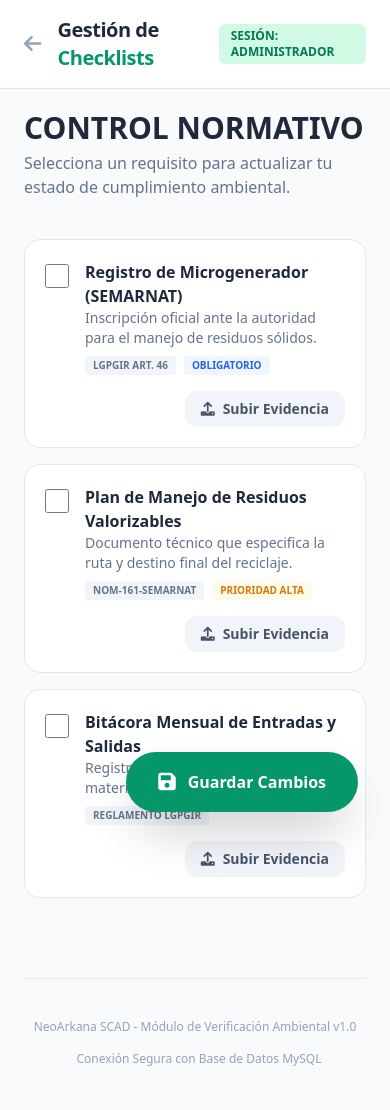
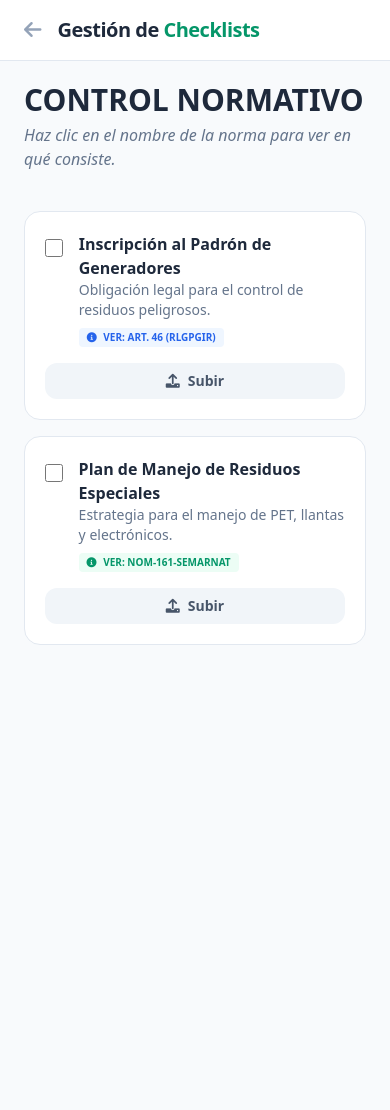
Before and after one commit to ylopz1509/scad-neoarkana, a plain HTML site: page checklists.html in a window 390 px wide. After the commit the page ends 844 px from the top, so only its background shows below. Drawn offline with nearby package versions, Linux system fonts and the light colour scheme.

Commit message:
agregue modales informativos para las normas de los checklists

```diff
--- a/checklists.html
+++ b/checklists.html
@@ -6,116 +6,120 @@
     <title>NeoArkana SCAD - Gestión de Cumplimiento</title>
     <script src="https://cdn.tailwindcss.com"></script>
     <link rel="stylesheet" href="https://cdnjs.cloudflare.com/ajax/libs/font-awesome/6.0.0/css/all.min.css">
+    <style>
+        .modal { transition: opacity 0.25s ease; }
+        body.modal-active { overflow-x: hidden; overflow-y: visible !important; }
+    </style>
 </head>
 <body class="bg-slate-50 font-sans">
+
+    <div id="infoModal" class="modal opacity-0 pointer-events-none fixed w-full h-full top-0 left-0 flex items-center justify-center z-50">
+        <div class="modal-overlay absolute w-full h-full bg-gray-900 opacity-50"></div>
+        <div class="modal-container bg-white w-11/12 md:max-w-md mx-auto rounded-3xl shadow-2xl z-50 overflow-y-auto">
+            <div class="modal-content py-6 text-left px-8">
+                <div class="flex justify-between items-center pb-3 border-b">
+                    <p class="text-2xl font-black text-emerald-600 uppercase tracking-tighter" id="modalTitle"></p>
+                    <div class="modal-close cursor-pointer z-50" onclick="toggleModal()">
+                        <i class="fas fa-times text-slate-400 hover:text-red-500"></i>
+                    </div>
+                </div>
+                <div id="modalBody" class="mt-4 text-slate-600 text-sm leading-relaxed space-y-3">
+                    </div>
+                <div class="flex justify-end pt-6">
+                    <button onclick="toggleModal()" class="px-6 py-2 bg-emerald-600 text-white font-bold rounded-xl hover:bg-emerald-700 transition-all">Entendido</button>
+                </div>
+            </div>
+        </div>
+    </div>
 
     <nav class="bg-white border-b border-slate-200 px-6 py-4">
         <div class="max-w-6xl mx-auto flex justify-between items-center">
             <div class="flex items-center gap-4">
-                <a href="index.html" class="text-slate-400 hover:text-emerald-600 transition-colors">
-                    <i class="fas fa-arrow-left text-xl"></i>
-                </a>
+                <a href="index.html" class="text-slate-400 hover:text-emerald-600 transition-colors"><i class="fas fa-arrow-left text-xl"></i></a>
                 <h1 class="text-xl font-bold text-slate-800 tracking-tight">Gestión de <span class="text-emerald-600">Checklists</span></h1>
-            </div>
-            <div class="flex gap-2">
-                <span class="bg-emerald-100 text-emerald-700 px-3 py-1 rounded-md text-xs font-bold uppercase">Sesión: Administrador</span>
             </div>
         </div>
     </nav>
 
     <main class="max-w-6xl mx-auto p-6 md:p-8">
-
         <div class="mb-10">
             <h2 class="text-3xl font-black text-slate-800 uppercase leading-none">Control Normativo</h2>
-            <p class="text-slate-500 mt-2">Selecciona un requisito para actualizar tu estado de cumplimiento ambiental.</p>
+            <p class="text-slate-500 mt-2 italic">Haz clic en el nombre de la norma para ver en qué consiste.</p>
         </div>
 
         <div class="grid gap-4">
-
-            <div class="bg-white border border-slate-200 rounded-2xl p-5 hover:border-emerald-300 transition-colors group">
+            <div class="bg-white border border-slate-200 rounded-2xl p-5 hover:border-emerald-300 transition-all">
                 <div class="flex flex-col md:flex-row md:items-center justify-between gap-4">
                     <div class="flex items-start gap-4">
-                        <div class="mt-1">
-                            <input type="checkbox" class="w-6 h-6 rounded border-slate-300 text-emerald-600 focus:ring-emerald-500 cursor-pointer">
-                        </div>
+                        <input type="checkbox" class="w-6 h-6 mt-1 rounded border-slate-300 text-emerald-600">
                         <div>
-                            <h3 class="font-bold text-slate-800 group-hover:text-emerald-700 transition-colors">Registro de Microgenerador (SEMARNAT)</h3>
-                            <p class="text-sm text-slate-500">Inscripción oficial ante la autoridad para el manejo de residuos sólidos.</p>
-                            <div class="flex gap-2 mt-2">
-                                <span class="text-[10px] font-bold bg-slate-100 text-slate-500 px-2 py-0.5 rounded uppercase">LGPGIR Art. 46</span>
-                                <span class="text-[10px] font-bold bg-blue-50 text-blue-600 px-2 py-0.5 rounded uppercase">Obligatorio</span>
-                            </div>
+                            <h3 class="font-bold text-slate-800">Inscripción al Padrón de Generadores</h3>
+                            <p class="text-sm text-slate-500">Obligación legal para el control de residuos peligrosos.</p>
+                            <button onclick="showInfo('Art46')" class="mt-2 text-[10px] font-bold bg-blue-50 text-blue-600 px-2 py-0.5 rounded uppercase hover:bg-blue-100 transition-colors">
+                                <i class="fas fa-info-circle mr-1"></i> Ver: Art. 46 (RLGPGIR)
+                            </button>
                         </div>
                     </div>
-                    <div class="flex items-center gap-3 self-end md:self-center">
-                        <button class="flex items-center gap-2 bg-slate-100 hover:bg-emerald-600 hover:text-white text-slate-600 px-4 py-2 rounded-xl text-sm font-bold transition-all">
-                            <i class="fas fa-upload"></i> Subir Evidencia
-                        </button>
-                    </div>
+                    <button class="bg-slate-100 text-slate-600 px-4 py-2 rounded-xl text-sm font-bold hover:bg-emerald-600 hover:text-white transition-all"><i class="fas fa-upload mr-2"></i>Subir</button>
                 </div>
             </div>
 
-            <div class="bg-white border border-slate-200 rounded-2xl p-5 hover:border-emerald-300 transition-colors group">
+            <div class="bg-white border border-slate-200 rounded-2xl p-5 hover:border-emerald-300 transition-all">
                 <div class="flex flex-col md:flex-row md:items-center justify-between gap-4">
                     <div class="flex items-start gap-4">
-                        <div class="mt-1">
-                            <input type="checkbox" class="w-6 h-6 rounded border-slate-300 text-emerald-600 focus:ring-emerald-500 cursor-pointer">
-                        </div>
+                        <input type="checkbox" class="w-6 h-6 mt-1 rounded border-slate-300 text-emerald-600">
                         <div>
-                            <h3 class="font-bold text-slate-800 group-hover:text-emerald-700 transition-colors">Plan de Manejo de Residuos Valorizables</h3>
-                            <p class="text-sm text-slate-500">Documento técnico que especifica la ruta y destino final del reciclaje.</p>
-                            <div class="flex gap-2 mt-2">
-                                <span class="text-[10px] font-bold bg-slate-100 text-slate-500 px-2 py-0.5 rounded uppercase">NOM-161-SEMARNAT</span>
-                                <span class="text-[10px] font-bold bg-amber-50 text-amber-600 px-2 py-0.5 rounded uppercase">Prioridad Alta</span>
-                            </div>
+                            <h3 class="font-bold text-slate-800">Plan de Manejo de Residuos Especiales</h3>
+                            <p class="text-sm text-slate-500">Estrategia para el manejo de PET, llantas y electrónicos.</p>
+                            <button onclick="showInfo('NOM161')" class="mt-2 text-[10px] font-bold bg-emerald-50 text-emerald-600 px-2 py-0.5 rounded uppercase hover:bg-emerald-100 transition-colors">
+                                <i class="fas fa-info-circle mr-1"></i> Ver: NOM-161-SEMARNAT
+                            </button>
                         </div>
                     </div>
-                    <div class="flex items-center gap-3 self-end md:self-center">
-                        <button class="flex items-center gap-2 bg-slate-100 hover:bg-emerald-600 hover:text-white text-slate-600 px-4 py-2 rounded-xl text-sm font-bold transition-all">
-                            <i class="fas fa-upload"></i> Subir Evidencia
-                        </button>
-                    </div>
+                    <button class="bg-slate-100 text-slate-600 px-4 py-2 rounded-xl text-sm font-bold hover:bg-emerald-600 hover:text-white transition-all"><i class="fas fa-upload mr-2"></i>Subir</button>
                 </div>
             </div>
-
-            <div class="bg-white border border-slate-200 rounded-2xl p-5 hover:border-emerald-300 transition-colors group">
-                <div class="flex flex-col md:flex-row md:items-center justify-between gap-4">
-                    <div class="flex items-start gap-4">
-                        <div class="mt-1">
-                            <input type="checkbox" class="w-6 h-6 rounded border-slate-300 text-emerald-600 focus:ring-emerald-500 cursor-pointer">
-                        </div>
-                        <div>
-                            <h3 class="font-bold text-slate-800 group-hover:text-emerald-700 transition-colors">Bitácora Mensual de Entradas y Salidas</h3>
-                            <p class="text-sm text-slate-500">Registro diario de los volúmenes de material acopiado y vendido.</p>
-                            <div class="flex gap-2 mt-2">
-                                <span class="text-[10px] font-bold bg-slate-100 text-slate-500 px-2 py-0.5 rounded uppercase">Reglamento LGPGIR</span>
-                            </div>
-                        </div>
-                    </div>
-                    <div class="flex items-center gap-3 self-end md:self-center">
-                        <button class="flex items-center gap-2 bg-slate-100 hover:bg-emerald-600 hover:text-white text-slate-600 px-4 py-2 rounded-xl text-sm font-bold transition-all">
-                            <i class="fas fa-upload"></i> Subir Evidencia
-                        </button>
-                    </div>
-                </div>
-            </div>
-
         </div>
-
-        <div class="fixed bottom-8 right-8">
-            <button class="bg-emerald-600 text-white px-8 py-4 rounded-full shadow-2xl hover:bg-emerald-700 hover:scale-105 transition-all font-bold flex items-center gap-3">
-                <i class="fas fa-save text-xl"></i> Guardar Cambios
-            </button>
-        </div>
-
-        <footer class="mt-20 py-10 border-t border-slate-200">
-            <div class="flex flex-col md:flex-row justify-between items-center gap-4 text-slate-400 text-xs">
-                <p>NeoArkana SCAD - Módulo de Verificación Ambiental v1.0</p>
-                <p class="flex items-center gap-2"><i class="fas fa-shield-halved text-emerald-500"></i> Conexión Segura con Base de Datos MySQL</p>
-            </div>
-        </footer>
-
     </main>
 
+    <script>
+        const infoData = {
+            'NOM161': {
+                title: 'NOM-161-SEMARNAT',
+                content: `
+                    <p><strong>¿Qué es?</strong> Clasifica los Residuos de Manejo Especial (RME) como PET, llantas, pilas y electrónicos.</p>
+                    <p><strong>Objetivo:</strong> Reducir, reutilizar y reciclar residuos industriales y comerciales, promoviendo la responsabilidad compartida.</p>
+                    <p><strong>Obligación:</strong> Quienes generen más de 10 toneladas al año deben registrar un <strong>Plan de Manejo</strong> que detalle la separación, almacenamiento y disposición final.</p>
+                    <p class="text-xs bg-slate-50 p-2 rounded">PROFEPA se encarga de vigilar que los centros de acopio cumplan con este registro.</p>
+                `
+            },
+            'Art46': {
+                title: 'Artículo 46 (RLGPGIR)',
+                content: `
+                    <p><strong>¿Qué exige?</strong> Obliga a generadores de residuos peligrosos a:</p>
+                    <ul class="list-disc ml-4 space-y-1">
+                        <li>Identificar y clasificar sus residuos.</li>
+                        <li>Manejarlos y almacenarlos separadamente (no mezclar).</li>
+                        <li>Etiquetar envases con nombre, peligrosidad y fecha.</li>
+                        <li>Transportar solo a través de empresas autorizadas por la Secretaría.</li>
+                    </ul>
+                    <p><strong>Almacenamiento:</strong> Debe realizarse en áreas seguras que cumplan con las condiciones de seguridad y plazos permitidos.</p>
+                `
+            }
+        };
+
+        function showInfo(norma) {
+            document.getElementById('modalTitle').innerText = infoData[norma].title;
+            document.getElementById('modalBody').innerHTML = infoData[norma].content;
+            toggleModal();
+        }
+
+        function toggleModal() {
+            const modal = document.getElementById('infoModal');
+            modal.classList.toggle('opacity-0');
+            modal.classList.toggle('pointer-events-none');
+            document.body.classList.toggle('modal-active');
+        }
+    </script>
 </body>
 </html>
```
